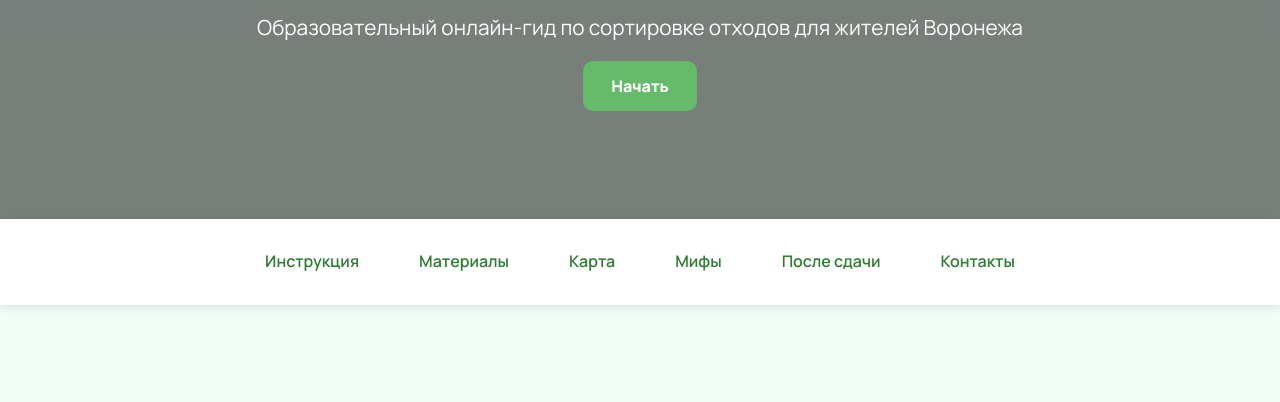
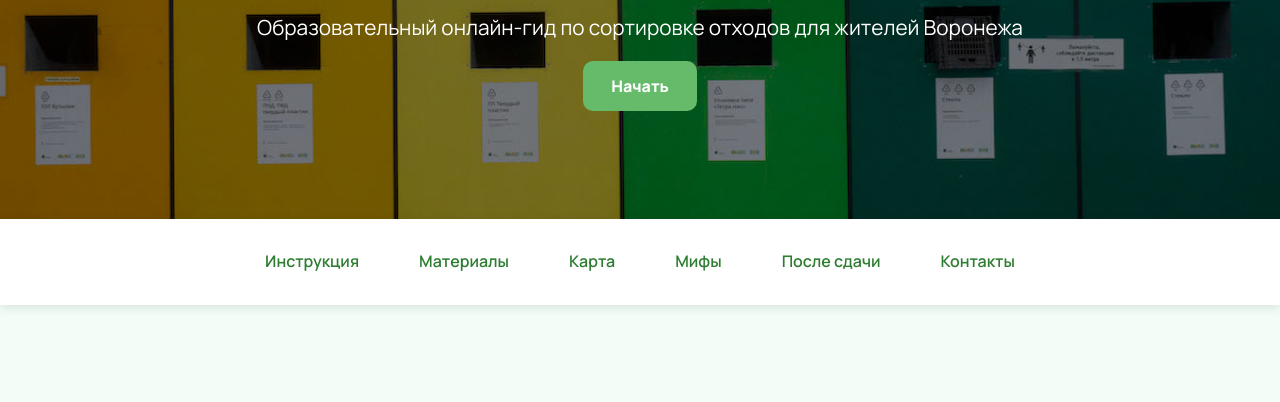
Before and after one commit to perch9/ecogid, a plain HTML site: page index.html in a window 1280 px wide. Shown: the part 219-621 px from the top of the page. Drawn offline with Linux system fonts and the light colour scheme; the site is published under a folder, as on GitHub Pages, so addresses that start at the root find nothing.

Commit message:
Update style.css

```diff
--- a/style.css
+++ b/style.css
@@ -27,7 +27,7 @@
   }
 
   header {
-    background: url('/img/bg.jpg') no-repeat center center;
+    background: url('img/bg.jpg') no-repeat center center;
     background-size: cover;
     color: white;
     text-align: center;
```
